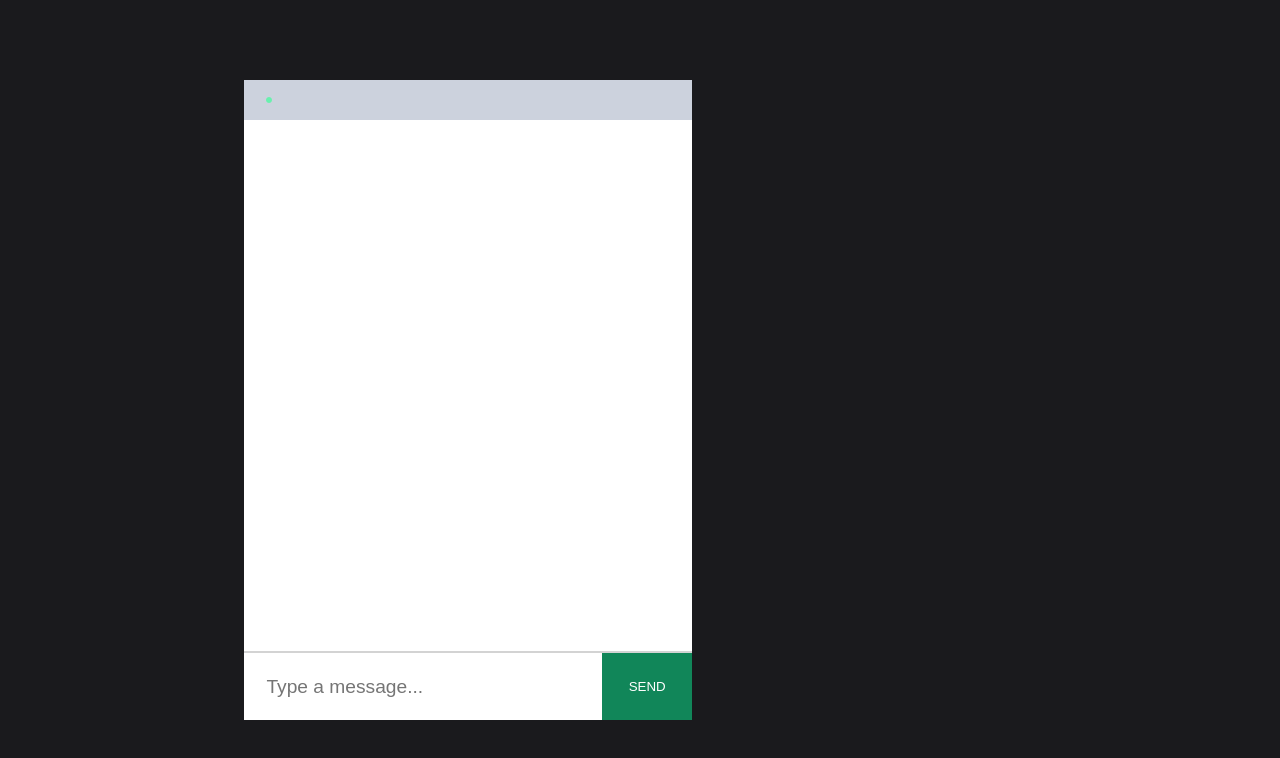
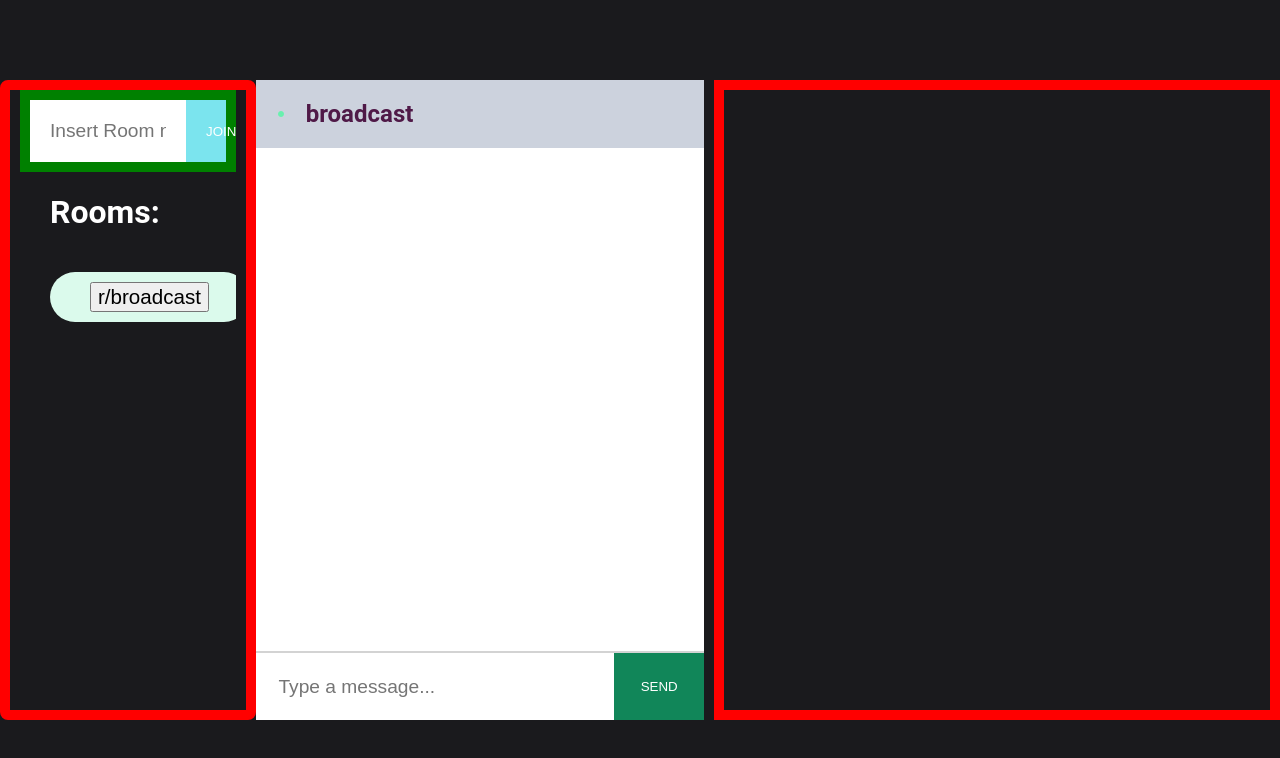
Before and after one commit to Soumalya1857/TakaTalk, a React (Create React App) app in the folder client/: page /chat in a window 1280 px wide. Shown: the top 758 px of the page. Built offline with nearby package versions, Linux system fonts and the light colour scheme.

Commit message:
worth the effort...showable...roomlist added

```diff
--- a/client/src/components/Chat/Chat.css
+++ b/client/src/components/Chat/Chat.css
@@ -1,9 +1,22 @@
 .outerContainer {
   display: flex;
-  justify-content: space-evenly;
+  justify-content: space-between;
   align-items: center;
   height: 100vh;
   background-color: #1A1A1D;
+}
+
+.roomsOfAUser{
+  display: flex;
+  flex-direction: column;
+  justify-content: space-between;
+
+  border-radius: 8px;
+  height: 80%;
+  width: 20%;
+  padding-left: 10px;
+  padding-right: 10px;
+  border: red solid 10px;
 }
 
 .container {
--- a/client/src/components/Chat/Chat.js
+++ b/client/src/components/Chat/Chat.js
@@ -5,21 +5,29 @@ import queryString from 'query-string';
 
 import './Chat.css';
 
-import InfoBar from '../InfoBar/InfoBar'
-import Input from '../Input/Input'
-import Messages from '../Messages/Messages'
-import RoomUserList from '../RoomUserList/RoomUserList'
+import InfoBar          from '../InfoBar/InfoBar'
+import Input            from '../Input/Input'
+import Messages         from '../Messages/Messages'
+import RoomUserList     from '../RoomUserList/RoomUserList'
+import RoomInputField   from '../RoomInputField/RoomInputField'
+import RoomList         from '../RoomList/RoomList'
 let socket;
 
 
 const Chat = ({ location }) => {
 
     const [name, setName] = useState('');
-    const [room, setRoom] = useState('');
+    const [room, setRoom] = useState('broadcast');
     const [users, setUsers] = useState('');
     const [message, setMessage] = useState(''); // track state of a single message
     const [messages, setMessages] = useState([]);// track state of all the messages
     const ENDPOINT = 'localhost:5000';
+
+
+
+    const [roomName, setRoomName] = useState(''); // roomName to be send to server
+    const [allRooms, setAllRooms] = useState(['r/broadcast'])
+    const [type, setType] = useState('r') // type can be r or u
 
 
     useEffect(()=>{
@@ -30,20 +38,30 @@ const Chat = ({ location }) => {
 
         socket = io(ENDPOINT);
         setName(name);
-        setRoom(room);
 
-        socket.emit('join', {name: name, room: room}, (error)=>{
-            if(error) alert(error);
-        }); // eventName, actual payload
+        if(type === 'r'){
+            socket.emit('join', {name: name, room: room}, (error)=>{
+                if(error) alert(error);
+            }); // eventName, actual payload
+        }
+
+        if(type === 'u')
+        {
+            socket.emit('join_private_chat', {otherPersonName: room}, (error)=> {
+                if(error)
+                    alert(error)
+            })
+        }
+
 
         // this return statement is used for unmounting of the data
 
-        return ()=> {
-            socket.emit("disconnect");
-            socket.off();
-        } ;
+        // return ()=> {
+        //     socket.emit("disconnect");
+        //     socket.off();
+        // } ;
 
-    }, [ENDPOINT, location.search]);
+    }, [ENDPOINT, location.search, room]);
     // basically if they changes we need to rerender the whole part
 
 
@@ -56,23 +74,62 @@ const Chat = ({ location }) => {
              setMessages(messages => [...messages, message]);
         });
 
-        socket.on("roomData", ({room, users }) => {
+        socket.on("roomData", ({room: room, users: users }) => {
             setUsers(users);
         });
+
+        socket.on("private_message", (message)=> {
+            setMessages(messages => [...messages, message]);
+            setUsers('')
+        })
+
     }, []);
 
     const sendMessage = (event)=> {
         event.preventDefault();
 
         if(message){
-            socket.emit('sendMessage',{ room, message}, ()=> setMessage(''));
+            socket.emit('sendMessage',{ room:room, message: message}, ()=> setMessage(''));
             // 3rd parameter is a cleanup code for textField
         }
     }
 
+    const addRoom = (event)=>{
+        event.preventDefault();
+        if(roomName && roomName.startsWith('r/'))
+        {
+            //socket.emit('join',{name: name , room: roomName.substring(2)})
+
+
+            setAllRooms(allRooms => [...allRooms, roomName])
+            setType('r')
+            setRoom(roomName.substring(2))
+            setRoomName("") // hopefully does the cleanup
+            console.log(allRooms)
+        }
+
+        else if(roomName && roomName.startsWith('u/'))
+        {
+            //socket.emit('join private chat', {otherPersonName: roomName.substring(2)})
+            setAllRooms(allRooms => [...allRooms, roomName])
+            setType('u')
+            setRoom(roomName.substring(2))
+            setRoomName("") // hopefully does the cleanup
+        }
+        else
+        {
+            setRoomName("")
+            alert("Invalid name!!!")
+        }
+        console.log("hello!")
+    }
 
     return (
         <div className='outerContainer'>
+            <div className='roomsOfAUser'>
+                <RoomInputField room= {roomName} setRoom ={setRoomName} addRoom={addRoom}/>
+                <RoomList allRooms={allRooms} addRoom={addRoom}/>
+            </div>
             <div className='container'>
                 <InfoBar room={ room }/>
                 <Messages messages={messages} name={name}/>
--- /dev/null
+++ b/client/src/components/RoomInputField/RoomInputField.css
@@ -0,0 +1,31 @@
+.roomInputForm{
+    display: flex;
+    border-top: 2px solid #D3D3D3;
+    width: 100%;
+    border: green solid 10px;
+    justify-content: flex-bottom;
+
+}
+
+.roomInput{
+    border: none;
+    border-radius: 0;
+    padding: 20px;
+    width: 80%;
+    font-size: 1.2em;
+}
+
+input:focus, textarea:focus, select:focus{
+    outline: none;
+  }
+
+.roomButtons{
+    color: #fff !important;
+    text-transform: uppercase;
+    text-decoration: none;
+    background: #7be4ee;
+    padding: 20px;
+    display: inline-block;
+    border: none;
+    width: 20%;
+}
--- /dev/null
+++ b/client/src/components/RoomInputField/RoomInputField.js
@@ -0,0 +1,21 @@
+import React from 'react';
+
+import './RoomInputField.css'
+
+const RoomInputField = ({room, setRoom, addRoom}) =>(
+    <form className='roomInputForm'>
+    <input
+        className = 'roomInput'
+        type='text'
+        placeholder='Insert Room name...'
+        value = {room}
+        onChange = {(event)=> setRoom(event.target.value)}
+        onKeyPress = {(event)=> event.key === 'Enter' ? addRoom : null}
+    />
+
+    <button className='roomButtons' onClick={(event)=> addRoom(event)}>Join</button>
+
+    </form>
+)
+
+export default RoomInputField;
--- /dev/null
+++ b/client/src/components/RoomList/RoomList.css
@@ -0,0 +1,33 @@
+.roomList{
+    display: flex;
+    flex-direction: column;
+    margin-left: 30px;
+    color: white;
+    height: 80%;
+    justify-content: space-between;
+    overflow: auto;
+    flex: auto;
+}
+
+.activeRooms{
+    display: flex;
+    align-items: center;
+    margin-bottom: 50%;
+}
+
+.oneParticularRoom{
+    border-radius: 25px;
+    padding: 10px 40px;
+    display: inline-block;
+    max-width: 100%;
+    background: #dbfaec;
+}
+
+.roomButton{
+    width: 100%;
+    letter-spacing: 0;
+    float: left;
+    font-size: 1.1em;
+    word-wrap: break-word;
+    color: #000;
+}
--- /dev/null
+++ b/client/src/components/RoomList/RoomList.js
@@ -0,0 +1,29 @@
+import React from 'react';
+import './RoomList.css';
+
+const RoomList = ({allRooms, addRoom})=> (
+    <div className= 'roomList'>
+        {
+            allRooms
+            ? (
+                <div>
+                    <h1> Rooms: </h1>
+                    <div className= 'activeRooms'>
+                        <h3>
+                            {
+                                allRooms.map((room)=> (
+                                    <div className= 'oneParticularRoom'>
+                                        <button className='roomButton' onClick={(event)=> addRoom}>{room}</button>
+                                    </div>
+                                ))
+                            }
+                        </h3>
+                    </div>
+                </div>
+            )
+            : null
+        }
+    </div>
+)
+
+export default RoomList;
--- a/client/src/components/RoomUserList/RoomUserList.css
+++ b/client/src/components/RoomUserList/RoomUserList.css
@@ -1,10 +1,14 @@
 .roomUserList {
     display: flex;
     flex-direction: column;
-    margin-left: 100px;
+    margin-left: 10px;
     color: white;
     height: 80%;
+    width: 20%;
     justify-content: space-between;
+    overflow: auto;
+    flex: auto;
+    border: red solid 10px;
   }
 
   .activePeoples {
```
Also changed, not shown: 1 other file (tests, documents, lock files or other folders).
